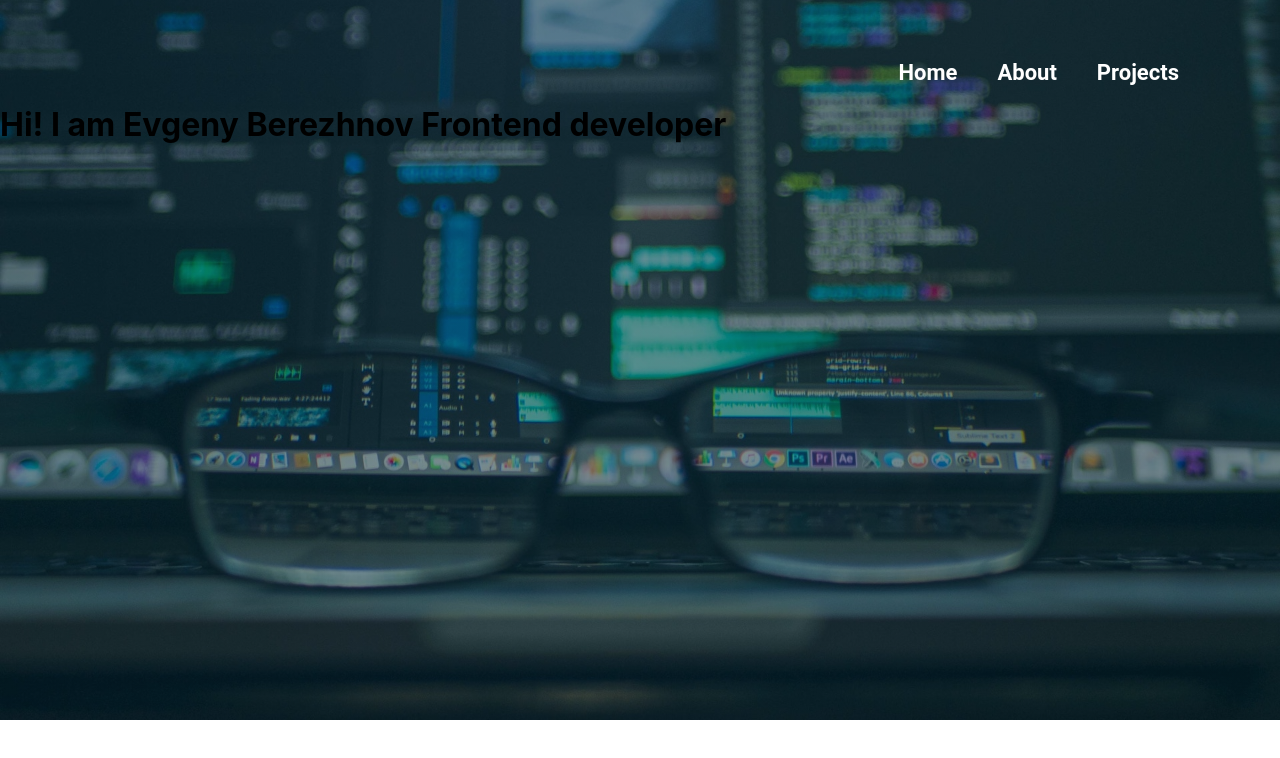
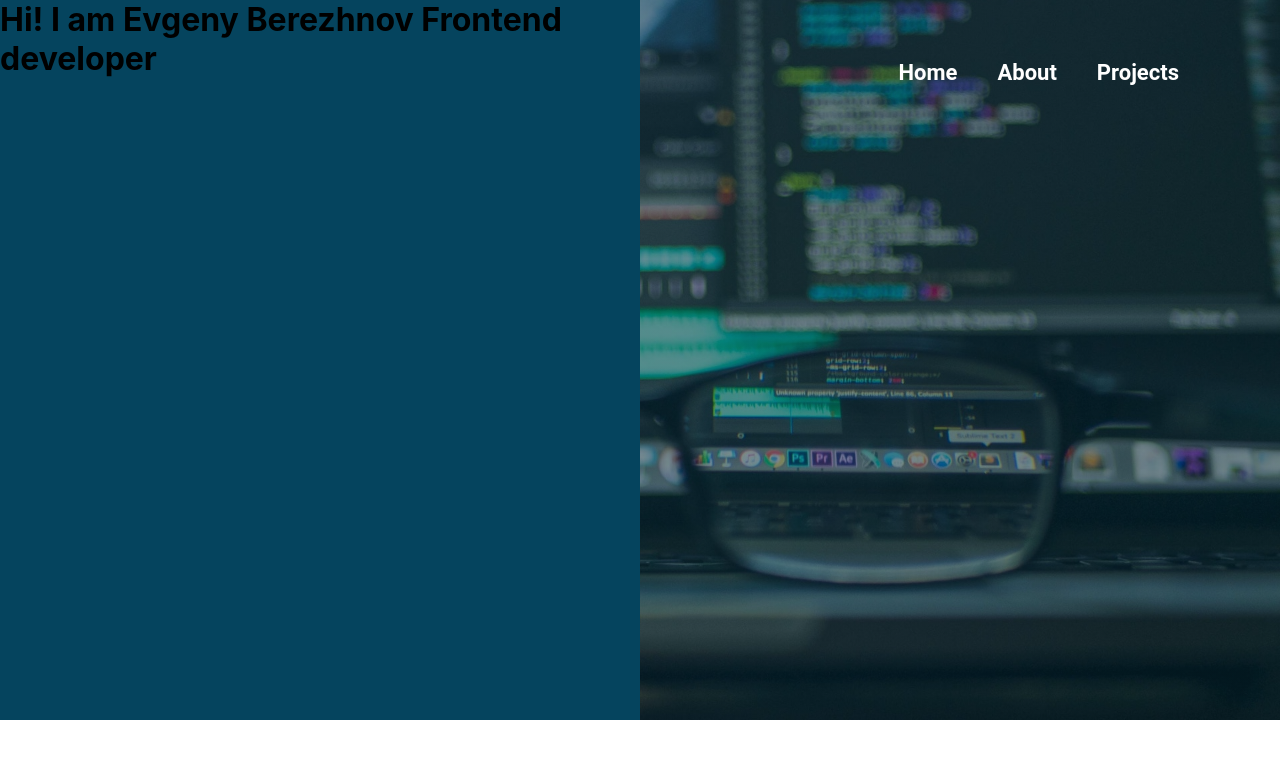
Before and after one commit to JackBerezhnov/evgenydev, a React (Create React App) app: page / in a window 1280 px wide. Shown: the top 758 px of the page. Built offline with nearby package versions, Linux system fonts and the light colour scheme.

Commit message:
added block for title

```diff
--- a/src/App.js
+++ b/src/App.js
@@ -3,7 +3,7 @@ import Header from './components/header/Header';
 function App() {
   return (
     <div className="App">
-      <Header title="Hi! I am Evgeny Berezhnov Frontend developer"/>
+      <Header />
     </div>
   );
 }
--- a/src/components/header/Header.css
+++ b/src/components/header/Header.css
@@ -3,6 +3,7 @@ h1 {
 }
 
 .container-fluid {
+    display: block;
     width: 100%;
     height: 90vh;
 }
@@ -12,3 +13,10 @@ h1 {
     background-size: cover;
     background-position-y: 100%;
 }
+
+.title {
+    display: flex;
+    width: 50%;
+    height: 90vh;
+    background: #05445E;
+}
--- a/src/components/header/Header.jsx
+++ b/src/components/header/Header.jsx
@@ -6,7 +6,7 @@ function Header(props) {
         <div class="header container-fluid">
             <Navbar firstNav="Home" secondNav="About" thirdNav="Projects"/>
             <div class="title">
-                <h1>{props.title}</h1>
+                <h1>Hi! I am Evgeny Berezhnov Frontend developer</h1>
             </div>
 
         </div>
--- a/src/components/navbar/Navbar.css
+++ b/src/components/navbar/Navbar.css
@@ -1,9 +1,11 @@
 .navbar-list {
     list-style: none;
     display: flex;
+    position: absolute;
     flex-direction: row;
     justify-content: flex-end;
     align-items: center;
+    right: 0;
     padding: 40px 81px 0px 0px;
 }
 
```
